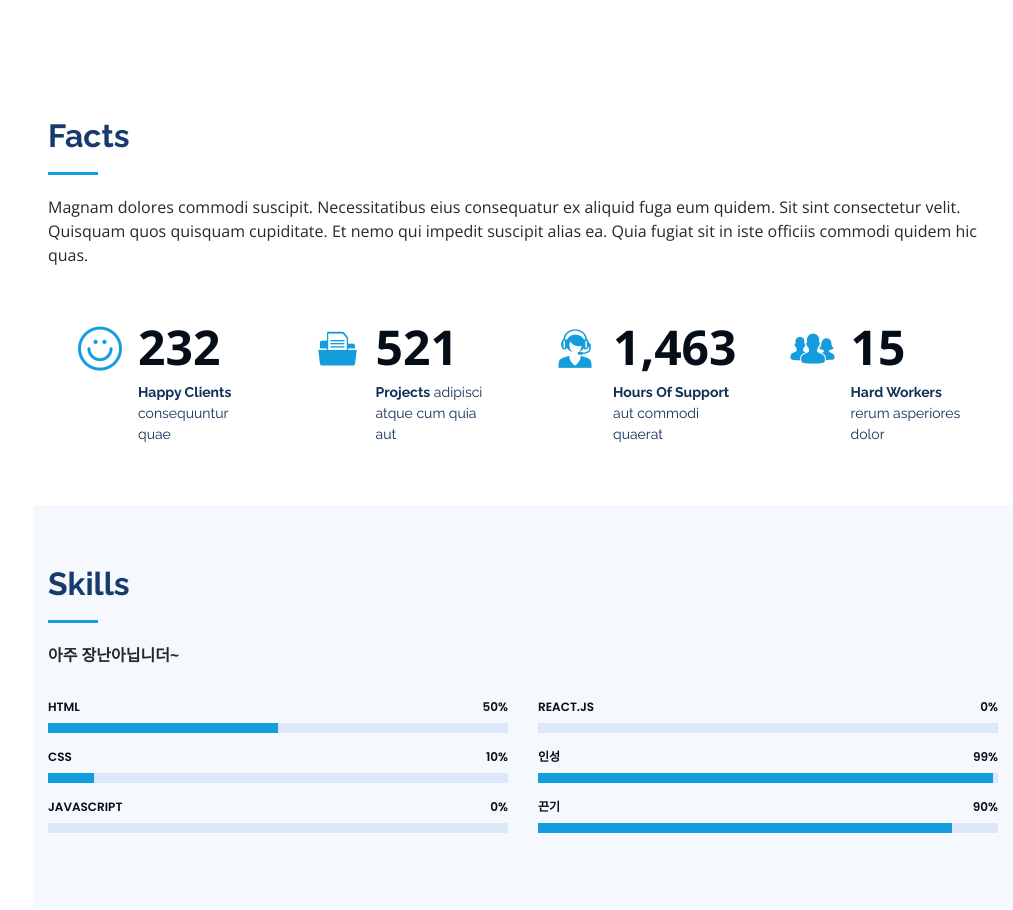
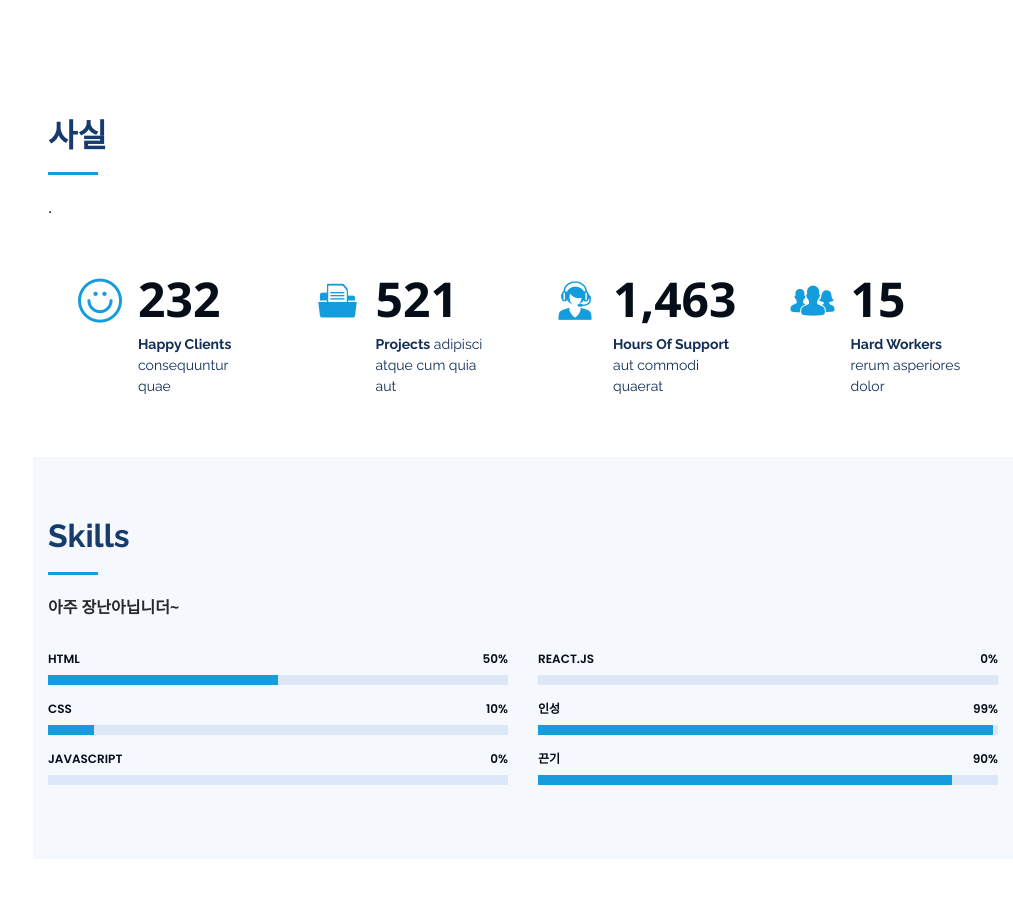
Before and after one commit to winters1121/winters1121.github.io, a plain HTML site: page index.html in a window 1280 px wide. Shown: the part 1523-2433 px from the top of the page, without its empty margins (267-1280 px from the left). Drawn offline with nearby package versions, Linux system fonts and the light colour scheme.

Commit message:
Add files via upload

```diff
--- a/index.html
+++ b/index.html
@@ -133,8 +133,8 @@
       <div class="container">
 
         <div class="section-title">
-          <h2>Facts</h2>
-          <p>Magnam dolores commodi suscipit. Necessitatibus eius consequatur ex aliquid fuga eum quidem. Sit sint consectetur velit. Quisquam quos quisquam cupiditate. Et nemo qui impedit suscipit alias ea. Quia fugiat sit in iste officiis commodi quidem hic quas.</p>
+          <h2>사실</h2>
+          <p>.</p>
         </div>
 
         <div class="row no-gutters">
```
